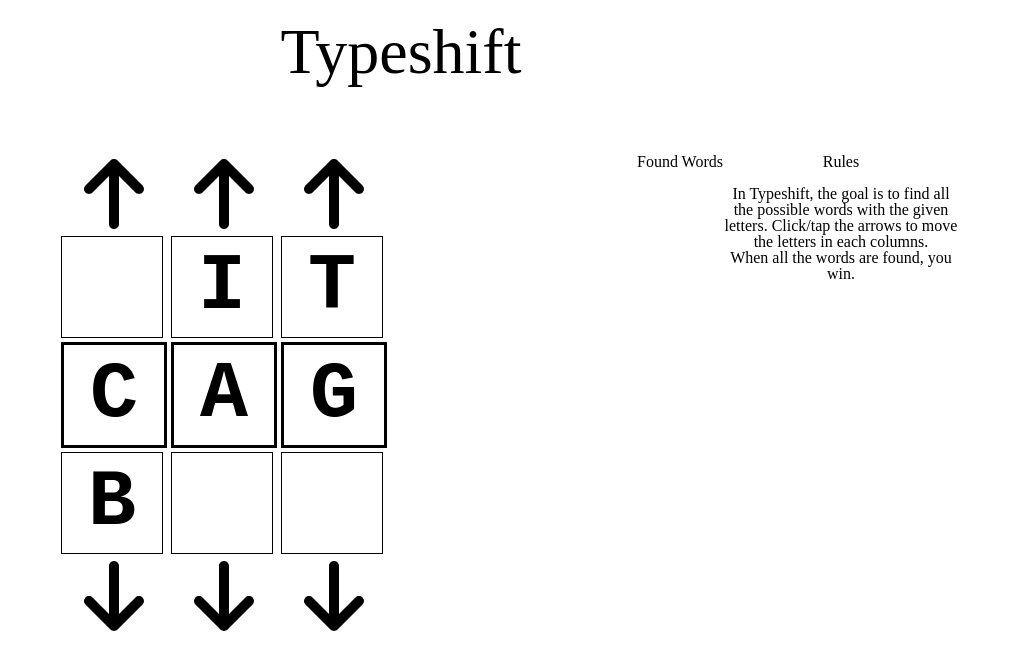
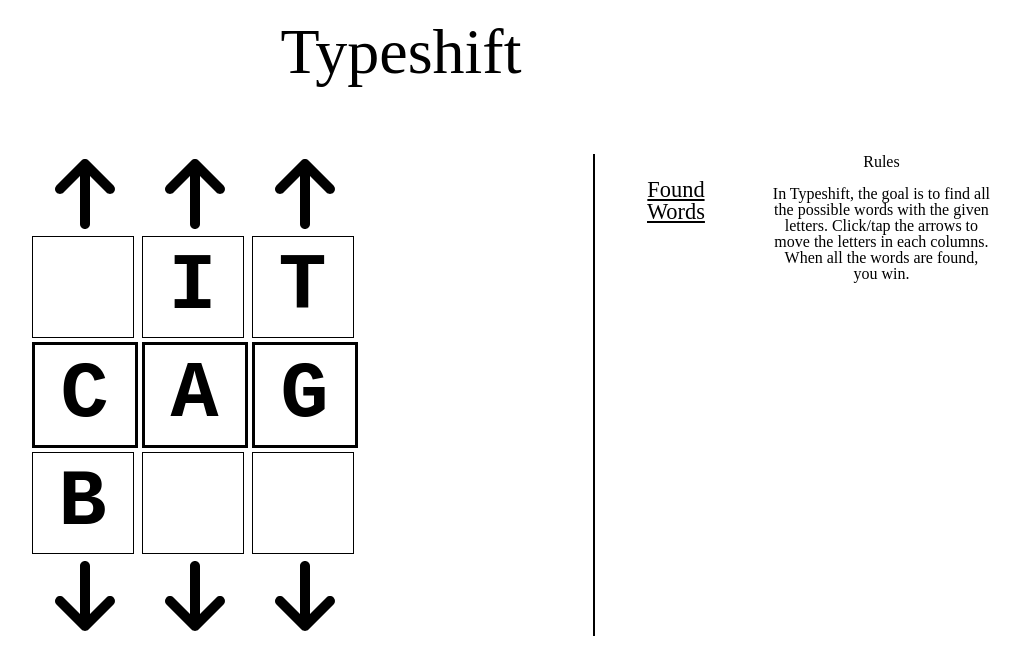
Before and after one commit to suzuhe481/typeshift, a React (Vite) app: page / in a window 1280 px wide. Shown: the top 670 px of the page, without its empty margins (239-1260 px from the left). Built offline with nearby package versions, Linux system fonts and the light colour scheme.

Commit message:
Borders and margin changes

```diff
--- a/src/components/GameContainer/WordsList/WordsList.scss
+++ b/src/components/GameContainer/WordsList/WordsList.scss
@@ -1,3 +1,23 @@
-.words-list {
+.words_list {
   text-align: center;
+
+  font-size: 1.4rem;
+
+  padding: 25px;
+
+  border-top: 2px solid black;
+  margin: 0 15px;
+
+  &__title {
+    text-decoration: underline;
+  }
 }
+
+/* Stylings for desktops */
+@media screen and (min-width: 600px) {
+  .words_list {
+    // Removes the border from mobile stylings first.
+    border: none;
+    border-left: 2px solid black;
+  }
+}
```
